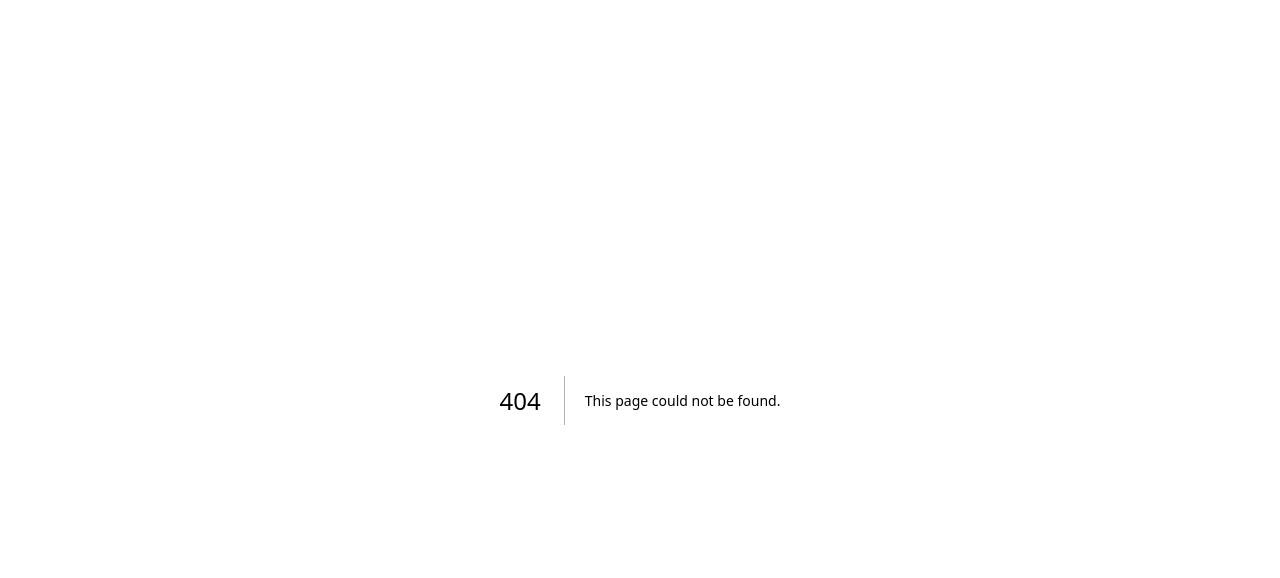
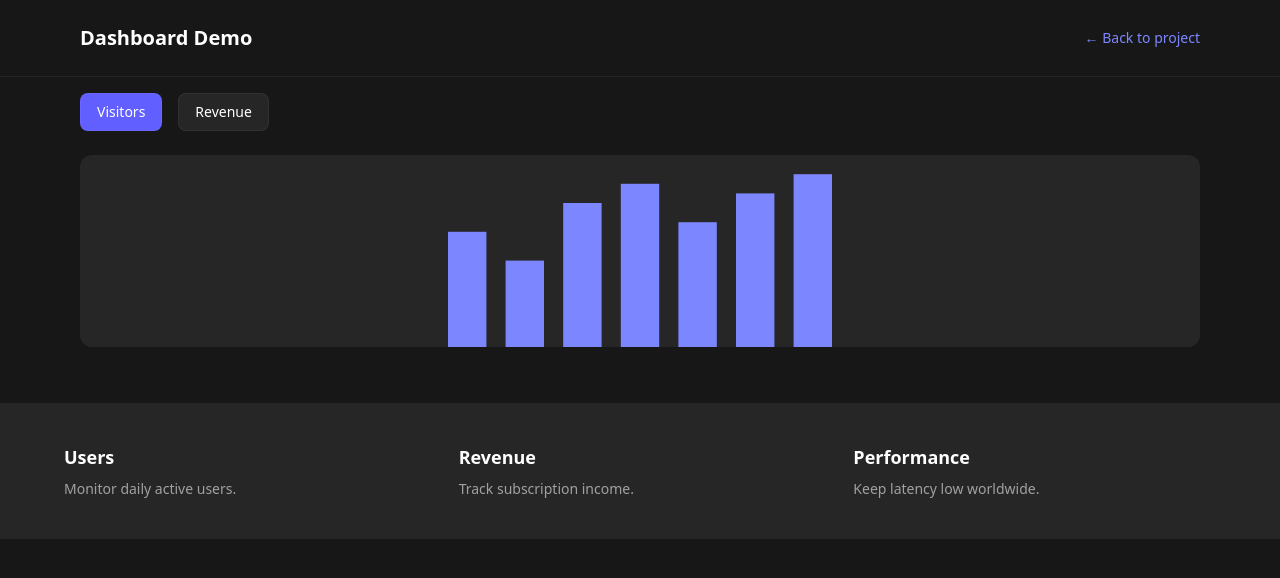
Before and after one commit to xerikperez/my-portfolio, a Next.js app: page /projects/saas-dashboard/dashboard in a window 1280 px wide. Before the commit this address had no page. Shown: the top 578 px of the page. Built offline with nearby package versions, Linux system fonts and the light colour scheme.

Commit message:
Add SaaS dashboard demo with interactive chart

```diff
--- /dev/null
+++ b/app/projects/saas-dashboard/dashboard/page.tsx
@@ -0,0 +1,84 @@
+'use client';
+
+import { useState } from 'react';
+import Link from 'next/link';
+
+const DATA = {
+  visitors: [120, 90, 150, 170, 130, 160, 180],
+  revenue: [80, 100, 90, 120, 95, 130, 110],
+};
+
+export default function DashboardDemo() {
+  const [metric, setMetric] = useState<'visitors' | 'revenue'>('visitors');
+  const data = DATA[metric];
+  const height = 200;
+  const barWidth = 40;
+  const gap = 20;
+
+  return (
+    <main className="min-h-screen bg-neutral-900 text-white">
+      <header className="border-b border-white/5">
+        <div className="max-w-6xl mx-auto px-4 py-6 flex justify-between items-center">
+          <h1 className="font-bold text-xl">Dashboard Demo</h1>
+          <Link href="/projects/saas-dashboard" className="text-sm text-indigo-400 hover:underline">
+            ← Back to project
+          </Link>
+        </div>
+      </header>
+
+      <section className="max-w-6xl mx-auto p-4">
+        <div className="flex gap-4 mb-6">
+          <button
+            onClick={() => setMetric('visitors')}
+            className={`px-4 py-2 text-sm rounded-lg border border-white/5 ${
+              metric === 'visitors' ? 'bg-indigo-500' : 'bg-neutral-800 hover:bg-neutral-700'
+            }`}
+          >
+            Visitors
+          </button>
+          <button
+            onClick={() => setMetric('revenue')}
+            className={`px-4 py-2 text-sm rounded-lg border border-white/5 ${
+              metric === 'revenue' ? 'bg-indigo-500' : 'bg-neutral-800 hover:bg-neutral-700'
+            }`}
+          >
+            Revenue
+          </button>
+        </div>
+
+        <svg
+          viewBox={`0 0 ${data.length * (barWidth + gap) + gap} ${height}`}
+          className="w-full h-48 bg-neutral-800 rounded-xl"
+        >
+          {data.map((v, i) => (
+            <rect
+              key={i}
+              x={gap + i * (barWidth + gap)}
+              y={height - v}
+              width={barWidth}
+              height={v}
+              className="fill-indigo-400"
+            />
+          ))}
+        </svg>
+      </section>
+
+      <section className="bg-neutral-800 py-10 px-4 mt-10">
+        <div className="max-w-6xl mx-auto grid md:grid-cols-3 gap-8">
+          <div className="space-y-2">
+            <h3 className="font-semibold text-lg">Users</h3>
+            <p className="text-neutral-400 text-sm">Monitor daily active users.</p>
+          </div>
+          <div className="space-y-2">
+            <h3 className="font-semibold text-lg">Revenue</h3>
+            <p className="text-neutral-400 text-sm">Track subscription income.</p>
+          </div>
+          <div className="space-y-2">
+            <h3 className="font-semibold text-lg">Performance</h3>
+            <p className="text-neutral-400 text-sm">Keep latency low worldwide.</p>
+          </div>
+        </div>
+      </section>
+    </main>
+  );
+}
--- a/app/projects/saas-dashboard/page.tsx
+++ b/app/projects/saas-dashboard/page.tsx
@@ -19,6 +19,14 @@ export default function Page() {
         </p>
         <div className="mt-8 mx-auto max-w-4xl aspect-video">
           <SaasMockup className="w-full h-full rounded-xl" />
+        </div>
+        <div className="mt-8">
+          <Link
+            href="/projects/saas-dashboard/dashboard"
+            className="inline-block bg-indigo-500 hover:bg-indigo-400 px-6 py-2 rounded-xl text-sm font-medium"
+          >
+            Launch Demo Dashboard
+          </Link>
         </div>
       </section>
       <section className="bg-neutral-800 py-16 px-4">
```
